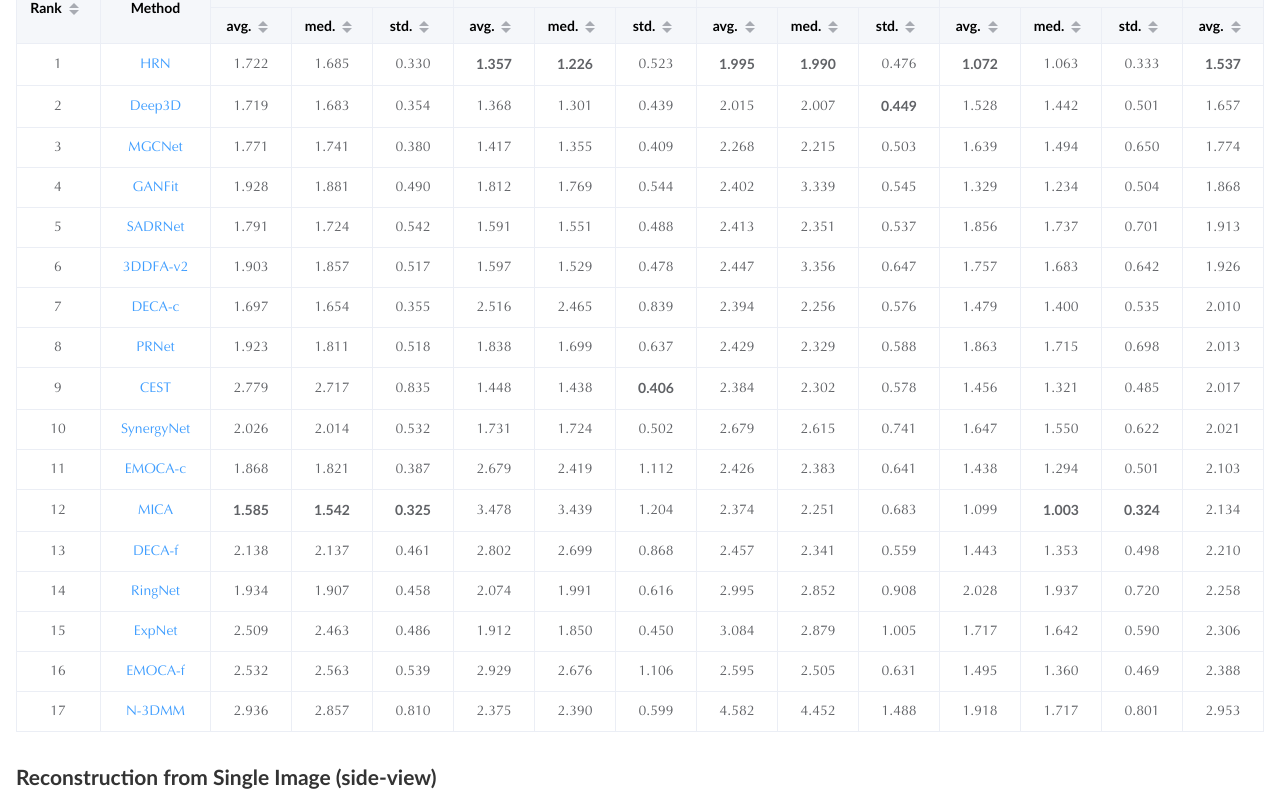
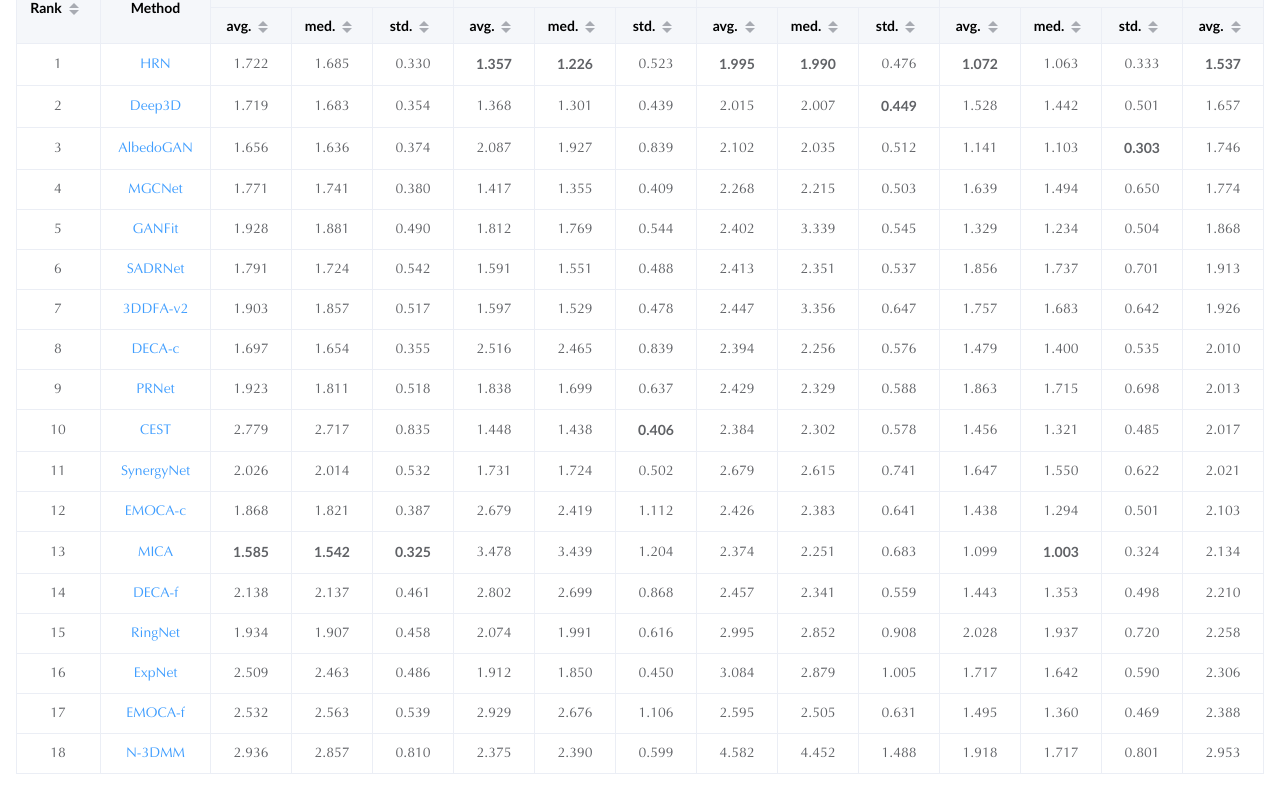
Before and after one commit to czh-98/REALY_homepage, a Vue app: page / in a window 1280 px wide. Shown: the part 2259-3060 px from the top of the page. Built offline with nearby package versions, Linux system fonts and the light colour scheme; a web font is replaced by a local one.

Commit message:
update project page

```diff
--- a/src/components/section2-frontal-view.ts
+++ b/src/components/section2-frontal-view.ts
@@ -290,6 +290,23 @@ let frontalViewData: Data[] = [
     method: "HRN",
     link: "https://arxiv.org/pdf/2302.14434.pdf",
   },
+  {
+    nose_avg: { val: "1.656", bold: false },
+    nose_med: { val: "1.636", bold: false },
+    nose_std: { val: "0.374", bold: false },
+    mouth_avg: { val: "2.087", bold: false },
+    mouth_med: { val: "1.927", bold: false },
+    mouth_std: { val: "0.839", bold: false },
+    forehead_avg: { val: "2.102", bold: false },
+    forehead_med: { val: "2.035", bold: false },
+    forehead_std: { val: "0.512", bold: false },
+    cheek_avg: { val: "1.141", bold: false },
+    cheek_med: { val: "1.103", bold: false },
+    cheek_std: { val: "0.303", bold: false },
+    all_avg: { val: "1.746", bold: false },
+    method: "AlbedoGAN",
+    link: "https://arxiv.org/pdf/2304.12483.pdf",
+  },
 ];
 
 frontalViewData = sortByAll(frontalViewData);
--- a/src/components/section2-side-view.ts
+++ b/src/components/section2-side-view.ts
@@ -239,6 +239,23 @@ let sideViewData = [
     method: "HRN",
     link: "https://arxiv.org/pdf/2302.14434.pdf",
   },
+  {
+    nose_avg: { val: "1.576", bold: false },
+    nose_med: { val: "1.556", bold: false },
+    nose_std: { val: "0.338", bold: false },
+    mouth_avg: { val: "2.218", bold: false },
+    mouth_med: { val: "1.995", bold: false },
+    mouth_std: { val: "0.952", bold: false },
+    forehead_avg: { val: "2.142", bold: false },
+    forehead_med: { val: "2.093", bold: false },
+    forehead_std: { val: "0.554", bold: false },
+    cheek_avg: { val: "1.112", bold: false },
+    cheek_med: { val: "1.068", bold: false },
+    cheek_std: { val: "0.278", bold: false },
+    all_avg: { val: "1.762", bold: false },
+    method: "AlbedoGAN",
+    link: "https://arxiv.org/pdf/2304.12483.pdf",
+  },
 ];
 
 sideViewData = sortByAll(sideViewData);
```
